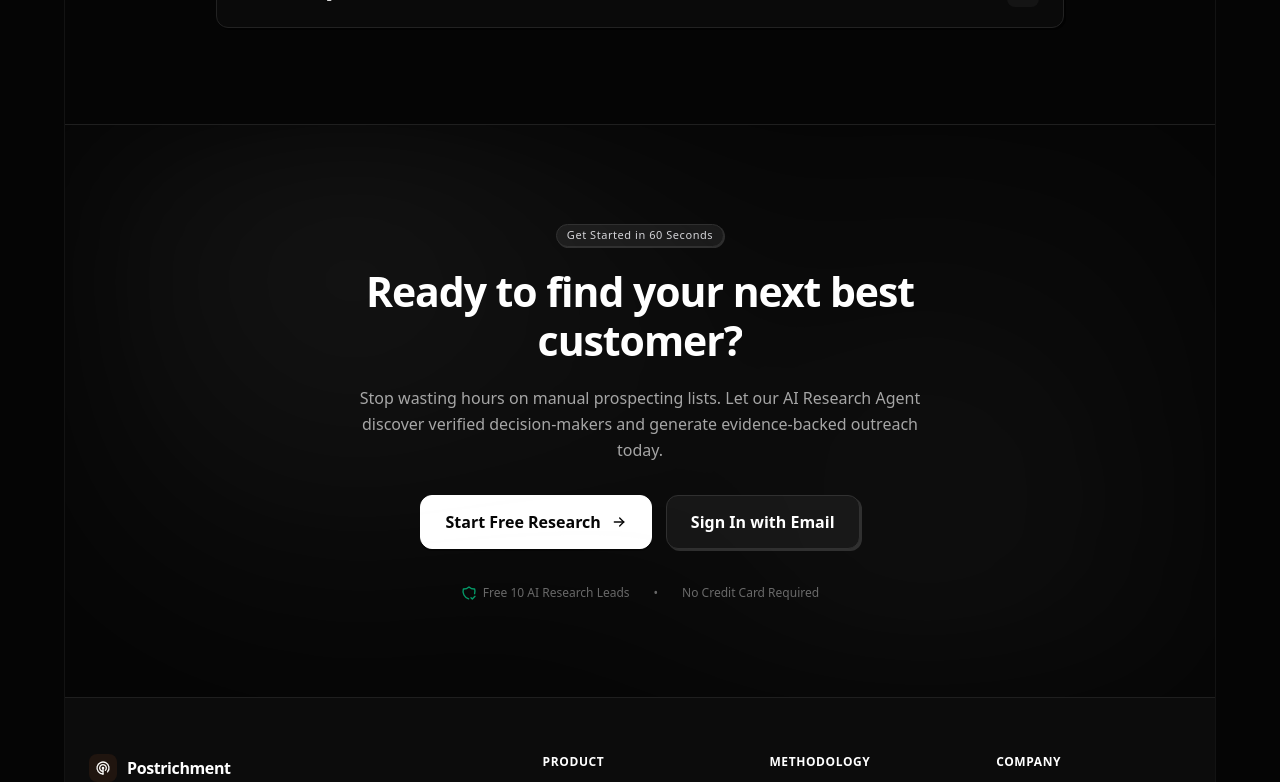
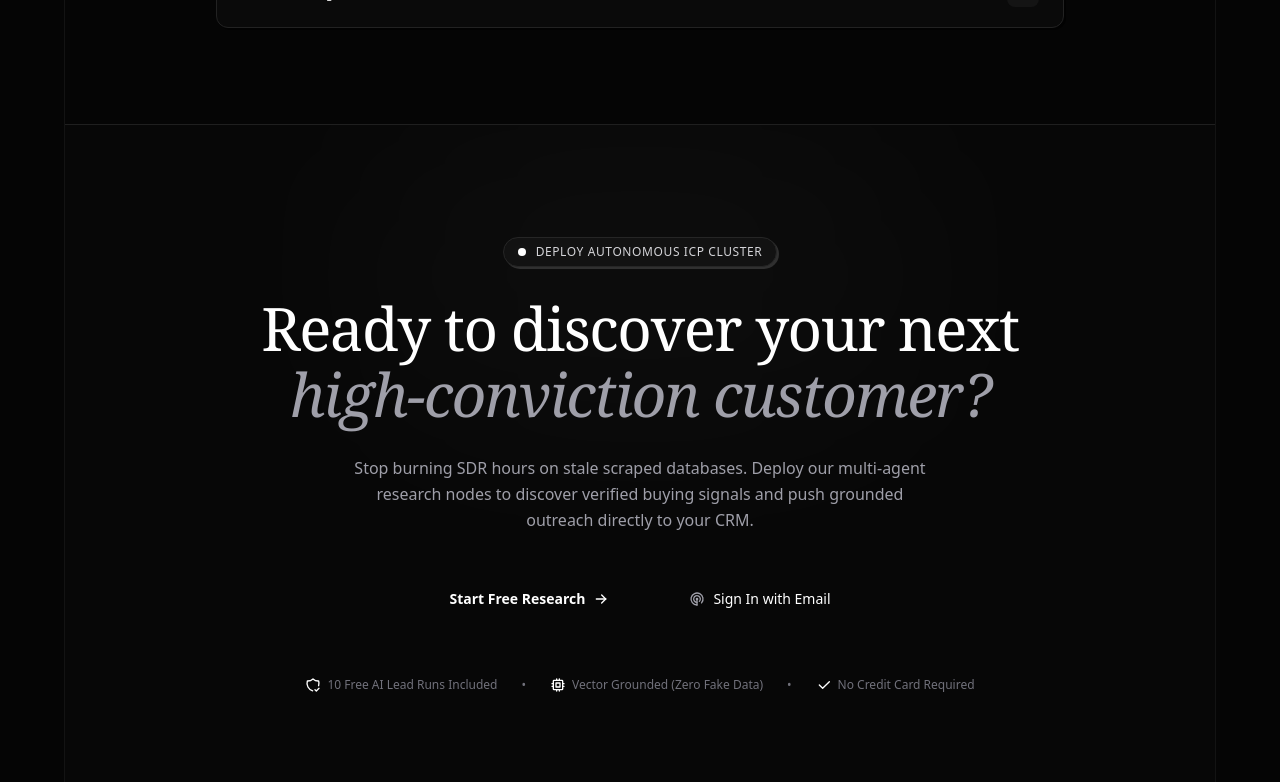
Before and after one commit to fit-edoc/prostichemet, a Next.js app in the folder frontend/: page / in a window 1280 px wide. Shown: the part 7660-8442 px from the top of the page. Built offline with nearby package versions, Linux system fonts and the light colour scheme; no server answers.

Commit message:
feat(cta): implement magnetic BottomCTA with Young Serif headline

```diff
--- a/frontend/src/components/landing/BottomCTA.tsx
+++ b/frontend/src/components/landing/BottomCTA.tsx
@@ -2,58 +2,80 @@
 
 import * as React from "react";
 import { useRouter } from "next/navigation";
-import { Button } from "../ui/Button";
-import { Badge } from "../ui/Badge";
-import { IconArrowRight, IconBrandGoogle, IconShieldCheck } from "@tabler/icons-react";
+import {
+  IconArrowRight,
+  IconShieldCheck,
+  IconCpu,
+  IconRadar2,
+  IconCheck,
+} from "@tabler/icons-react";
 
 export function BottomCTA() {
   const router = useRouter();
 
   return (
-    <section className="w-full py-24 border-t border-[var(--border-subtle)] bg-[var(--bg-canvas)] relative overflow-hidden text-center">
-      {/* Ambient background glow & mesh */}
-      <div className="ambient-mesh pointer-events-none" />
+    <section className="w-full py-28 border-t border-[#1F1F1F] bg-[#070707] relative overflow-hidden text-center">
+      {/* Halftone and carbon ambient texture */}
+      <div className="absolute inset-0 halftone-footer opacity-25 pointer-events-none" />
+      <div className="absolute top-0 left-1/2 -translate-x-1/2 w-[600px] h-[300px] bg-white/[0.03] blur-[120px] pointer-events-none rounded-full" />
 
-      <div className="max-w-3xl mx-auto px-6 space-y-5">
-        <Badge variant="brown" size="sm">
-          Get Started in 60 Seconds
-        </Badge>
+      <div className="max-w-4xl mx-auto px-6 space-y-7 relative z-10">
+        {/* Telemetry pill */}
+        <div className="inline-flex items-center gap-2.5 px-3.5 py-1.5 rounded-full bg-[#121212] border border-[#262626] text-xs font-mono text-zinc-300 shadow-[2px_2px_0px_rgba(255,255,255,0.15)]">
+          <span className="relative flex h-2 w-2">
+            <span className="animate-ping absolute inline-flex h-full w-full rounded-full bg-white opacity-75"></span>
+            <span className="relative inline-flex rounded-full h-2 w-2 bg-white"></span>
+          </span>
+          <span className="uppercase tracking-wider">DEPLOY AUTONOMOUS ICP CLUSTER</span>
+        </div>
 
-        <h2 className="text-title-1 text-[var(--text-primary)]">
-          Ready to find your next{" "}
-          <span className="gradient-text-brown">best customer?</span>
+        {/* Headline in Young Serif */}
+        <h2 className="text-3xl sm:text-5xl md:text-6xl font-serif text-white tracking-tight leading-[1.1] max-w-3xl mx-auto">
+          Ready to discover your next{" "}
+          <span className="font-editorial italic text-zinc-400 font-normal">
+            high-conviction customer?
+          </span>
         </h2>
 
-        <p className="text-sm sm:text-base text-[var(--text-secondary)] max-w-xl mx-auto leading-relaxed">
-          Stop wasting hours on manual prospecting lists. Let our AI Research Agent discover verified decision-makers and generate evidence-backed outreach today.
+        <p className="text-sm sm:text-base text-zinc-400 max-w-xl mx-auto leading-relaxed">
+          Stop burning SDR hours on stale scraped databases. Deploy our multi-agent research nodes to discover verified buying signals and push grounded outreach directly to your CRM.
         </p>
 
-        <div className="flex flex-col sm:flex-row items-center justify-center gap-3.5 pt-3">
-          <Button
-            variant="primary"
-            size="lg"
+        {/* Action Buttons: rounded-xl, 2px box shadow */}
+        <div className="flex flex-col sm:flex-row items-center justify-center gap-4 pt-3">
+          <button
             onClick={() => router.push("/login")}
-            rightIcon={<IconArrowRight className="w-4 h-4" />}
-            className="shadow-[var(--shadow-sm)]"
+            className="btn-invert-xl px-8 py-4 flex items-center justify-center gap-2 text-sm font-semibold cursor-pointer group w-full sm:w-auto"
           >
-            Start Free Research
-          </Button>
-          <Button
-            variant="secondary"
-            size="lg"
+            <span>Start Free Research</span>
+            <IconArrowRight className="w-4 h-4 transition-transform group-hover:translate-x-1" />
+          </button>
+
+          <button
             onClick={() => router.push("/login")}
+            className="btn-dark-xl px-8 py-4 flex items-center justify-center gap-2 text-sm font-medium cursor-pointer w-full sm:w-auto"
           >
-            Sign In with Email
-          </Button>
+            <IconRadar2 className="w-4 h-4 text-zinc-400" />
+            <span>Sign In with Email</span>
+          </button>
         </div>
 
-        <div className="flex items-center justify-center gap-6 pt-4 text-xs text-[var(--text-muted)] font-mono">
+        {/* Feature Guarantees */}
+        <div className="flex flex-wrap items-center justify-center gap-6 pt-6 text-xs text-zinc-500 font-mono">
           <div className="flex items-center gap-1.5">
-            <IconShieldCheck className="w-4 h-4 text-emerald-600" />
-            <span>Free 10 AI Research Leads</span>
+            <IconShieldCheck className="w-4 h-4 text-white" />
+            <span>10 Free AI Lead Runs Included</span>
           </div>
           <span>•</span>
-          <span>No Credit Card Required</span>
+          <div className="flex items-center gap-1.5">
+            <IconCpu className="w-4 h-4 text-white" />
+            <span>Vector Grounded (Zero Fake Data)</span>
+          </div>
+          <span>•</span>
+          <div className="flex items-center gap-1.5">
+            <IconCheck className="w-4 h-4 text-white" />
+            <span>No Credit Card Required</span>
+          </div>
         </div>
       </div>
     </section>
```
